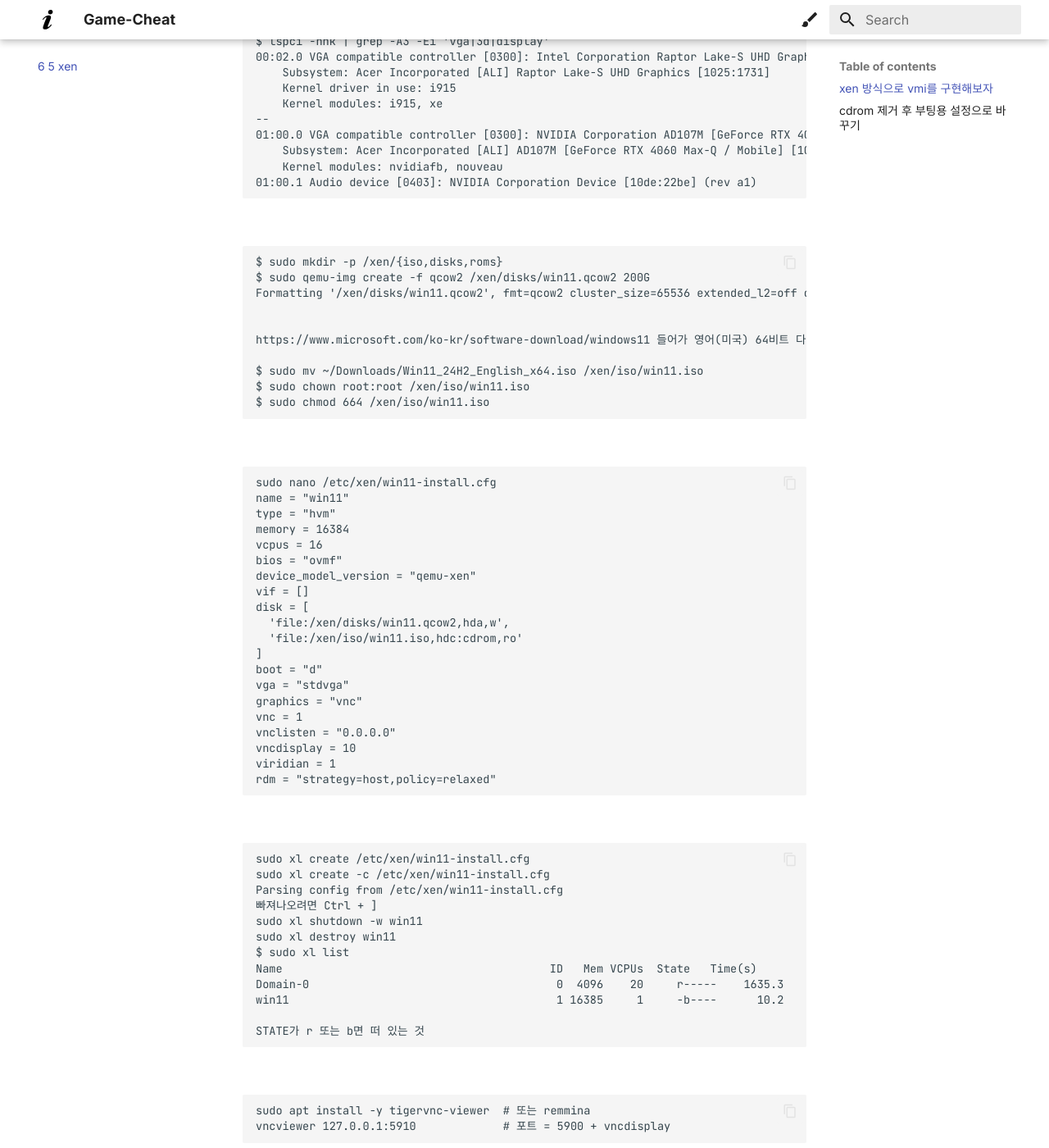
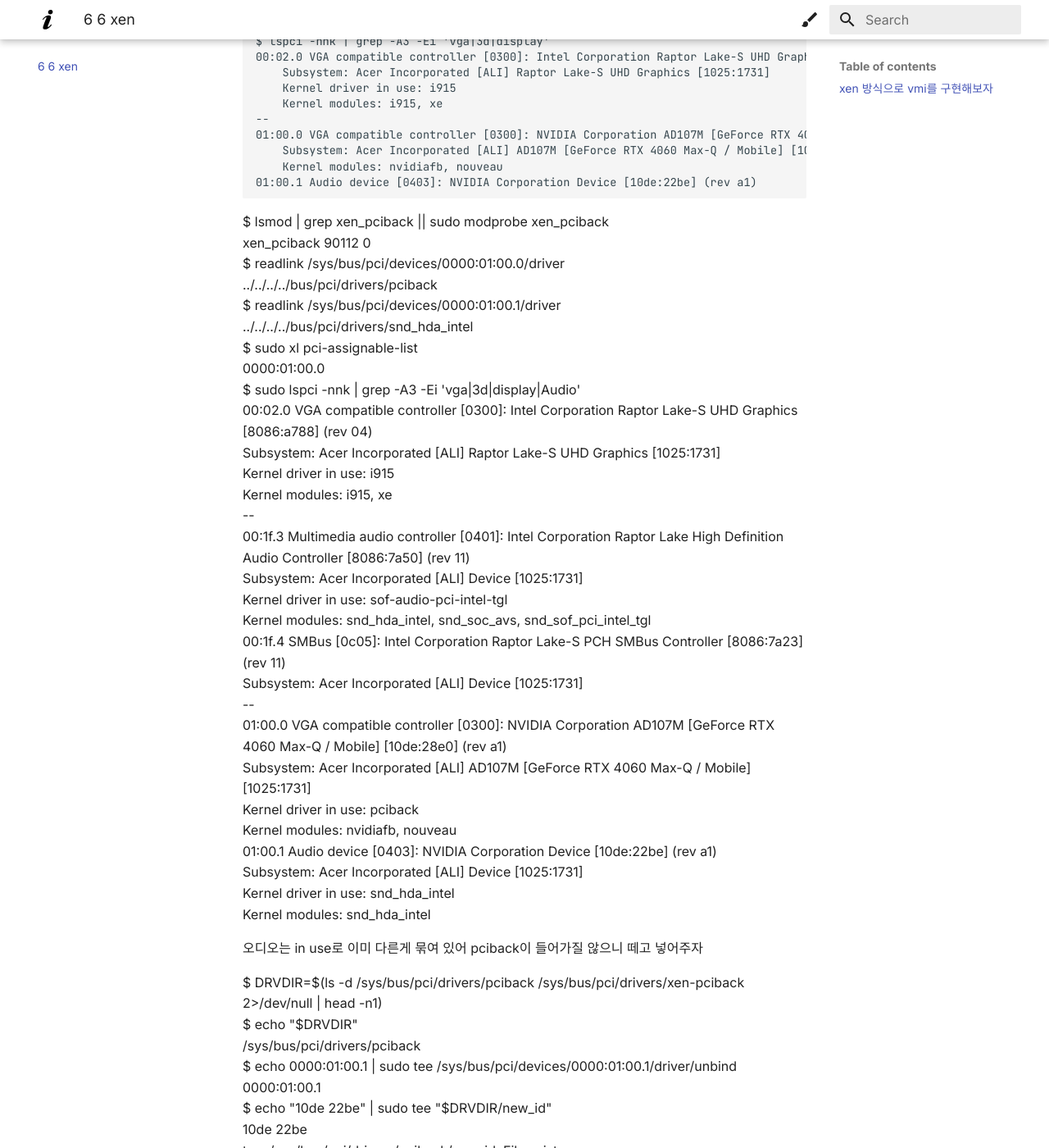
Before and after one commit to kkongnyang2/game-cheat, an MkDocs documentation site: the page built from docs/6-6-xen.md, in a window 1280 px wide and 1400 px high, scrolled down 1861 px. Shown: the whole window at 82% size. Built offline with MkDocs 1.6.1 and Material for MkDocs 9.7.7, drawn with Linux system fonts in a browser that asks for light colours; some of the changed text lies outside the part shown.

Commit message:
2025.08.18

````diff
--- /dev/null
+++ b/docs/6-5-xen-fail.md
@@ -0,0 +1,134 @@
+bios 설정
+```
+VT-x, VT-d 켜기
+Secure boot 끄기(서명 문제 회피에 유리. 바로 안꺼지면 바이오스 비번 설정한 후 끈 후 비번 다시 없애면 됨)
+vmd controller 끄기(advanced-main에서 ctrl+s 눌러 히든옵션 띄우면 됨)
+display mode : optimus
+```
+* optimus = igpu 직결, dgpu 도움
+* dgpu only = dgpu 직결
+* auto select = 위 두개 중에 자동선택
+
+
+24.04 설치시 드라이버 두개 다 미체크
+```
+$ lspci -nnk | grep -A3 -Ei 'vga|3d|display'
+00:02.0 VGA compatible controller [0300]: Intel Corporation Raptor Lake-S UHD Graphics [8086:a788] (rev 04)
+	Subsystem: Acer Incorporated [ALI] Raptor Lake-S UHD Graphics [1025:1731]
+	Kernel driver in use: i915
+	Kernel modules: i915, xe
+--
+01:00.0 VGA compatible controller [0300]: NVIDIA Corporation AD107M [GeForce RTX 4060 Max-Q / Mobile] [10de:28e0] (rev a1)
+	Subsystem: Acer Incorporated [ALI] AD107M [GeForce RTX 4060 Max-Q / Mobile] [1025:1731]
+	Kernel driver in use: nouveau
+	Kernel modules: nvidiafb, nouveau
+```
+
+패키지 설치
+```
+$ sudo apt update
+$ sudo apt install -y xen-system-amd64 ovmf qemu-system-x86
+```
+
+1차 시도
+```
+xen 부팅하면서 e
+systemd.unit=multi-user.target module_blacklist=nvidia,nvidia_drm,nvidia_modeset nouveau.modeset=0 추가하고 f10
+```
+* 안켜짐
+
+2차 시도
+```
+$ sudo nano /etc/gdm3/custom.conf
+WaylandEnable=false
+$ sudo systemctl restart gdm
+아까처럼 부팅
+```
+* 안켜짐
+
+3차 시도
+```
+$ sudo journalctl -k -b -1 -n 300 --no-pager | less
+오디오 드라이버가 오랫동안 시간끌다 안들어간 로그 확인
+$ echo 'options snd-intel-dspcfg dsp_driver=1' | sudo tee /etc/modprobe.d/alsa-base.conf
+$ sudo update-grub
+$ sudo update-initramfs -u
+아까처럼 부팅
+```
+* 안켜짐
+
+4차 시도
+```
+$ sudo journalctl -k -b -1 -n 300 --no-pager | less
+내 igpu인 a788이 i915를 거부하는거 확인. xe로 교체하라함
+$ echo "options xe force_probe=a788" | sudo tee /etc/modprobe.d/xe-force.conf
+options xe force_probe=a788
+$ echo "options i915 force_probe=!a788" | sudo tee /etc/modprobe.d/i915-noforce.conf
+bash: !a788: event not found
+$ echo 'options i915 force_probe=!a788' | sudo tee /etc/modprobe.d/i915-noforce.conf
+$ echo -e "blacklist nvidia\nblacklist nvidia_drm\nblacklist nvidia_modeset\nblacklist nouveau" \
+| sudo tee /etc/modprobe.d/blacklist-nvidia.conf
+blacklist nvidia
+blacklist nvidia_drm
+blacklist nvidia_modeset
+blacklist nouveau
+$ sudo nano /etc/default/grub
+i915.force_probe=!a788 xe.force_probe=a788
+$ sudo tee /etc/modprobe.d/blacklist-audio.conf >/dev/null <<'EOF'
+# SOF(PCI/Intel) 계열 전부 차단
+blacklist snd_sof_pci
+blacklist snd_sof
+blacklist snd_sof_intel_hda_common
+blacklist snd_sof_intel_hda
+blacklist snd_sof_pci_intel_tgl
+blacklist snd_sof_pci_intel_mtl
+blacklist snd_sof_pci_intel_lnl
+# HDA 인텔 드라이버/코덱 차단(완전 무음이 목적일 때)
+blacklist snd_hda_intel
+blacklist snd_hda_codec_hdmi
+# (선택) 사운드와이어도 함께 차단
+blacklist soundwire_intel
+EOF
+$ sudo update-grub
+$ sudo update-initramfs -u
+아까처럼 부팅
+```
+* 안켜짐
+
+5차 시도
+```
+$ sudo journalctl -k -b -1 -n 300 --no-pager | less
+교체한 xe 또한 내 igpu인 a788이 거부하는걸 확인
+$ lspci -nn -d 8086: -k | sed -n '/VGA/,+2p'
+00:02.0 VGA compatible controller [0300]: Intel Corporation Raptor Lake-S UHD Graphics [8086:a788] (rev 04)
+	Subsystem: Acer Incorporated [ALI] Raptor Lake-S UHD Graphics [1025:1731]
+	Kernel driver in use: xe
+$ sudo rm -f /etc/modprobe.d/xe-force.conf /etc/modprobe.d/i915-noforce.conf
+# i915를 강제 프로브 + PSR 끄기(보수)
+$ echo 'options i915 force_probe=a788 enable_psr=0' | sudo tee /etc/modprobe.d/i915-force.conf
+$ sudo nano /etc/default/grub
+# GRUB_CMDLINE_LINUX_DEFAULT= 에 다음을 포함
+#   intel_iommu=on,igfx_off
+$ sudo update-grub
+$ sudo update-initramfs -u
+아까처럼 부팅
+```
+* 안켜짐
+
+6차 시도
+```
+$ sudo journalctl -k -b -1 -n 300 --no-pager | less
+백라이트 문제 확인
+$ lspci -nn -d 8086: -k | sed -n '/VGA/,+2p'
+00:02.0 VGA compatible controller [0300]: Intel Corporation Raptor Lake-S UHD Graphics [8086:a788] (rev 04)
+	Subsystem: Acer Incorporated [ALI] Raptor Lake-S UHD Graphics [1025:1731]
+	Kernel driver in use: i915
+$ ls -1 /sys/class/backlight
+nvidia_wmi_ec_backlight
+$ sudo nano /etc/default/grub
+acpi_backlight=native video.use_native_backlight=1 i915.enable_dpcd_backlight=1 i915.enable_psr=0
+```
+* 안켜짐
+
+
+뭐가 문제냐? xen 하이퍼바이저에서는 보안/격리를 위해 메모리를 보수적으로 잡음. 베어메탈에서는 a788이 요청하는 dma api가 iommu에서 바로 수용되는데 xen 하이퍼바이저에서는 swiotlb를 통해 바운스하기에 a788가 요청하는 크기/연속성/정렬/일관성을 만족하지 못함.
--- a/docs/6-5-xen.md
+++ b/docs/6-6-xen.md
@@ -93,18 +91,136 @@ $ lspci -nnk | grep -A3 -Ei 'vga|3d|display'
 	Kernel modules: nvidiafb, nouveau
 01:00.1 Audio device [0403]: NVIDIA Corporation Device [10de:22be] (rev a1)
 ```
+
+$ lsmod | grep xen_pciback || sudo modprobe xen_pciback
+xen_pciback            90112  0
+$ readlink /sys/bus/pci/devices/0000:01:00.0/driver
+../../../../bus/pci/drivers/pciback
+$ readlink /sys/bus/pci/devices/0000:01:00.1/driver
+../../../../bus/pci/drivers/snd_hda_intel
+$ sudo xl pci-assignable-list
+0000:01:00.0
+$ sudo lspci -nnk | grep -A3 -Ei 'vga|3d|display|Audio'
+00:02.0 VGA compatible controller [0300]: Intel Corporation Raptor Lake-S UHD Graphics [8086:a788] (rev 04)
+	Subsystem: Acer Incorporated [ALI] Raptor Lake-S UHD Graphics [1025:1731]
+	Kernel driver in use: i915
+	Kernel modules: i915, xe
+--
+00:1f.3 Multimedia audio controller [0401]: Intel Corporation Raptor Lake High Definition Audio Controller [8086:7a50] (rev 11)
+	Subsystem: Acer Incorporated [ALI] Device [1025:1731]
+	Kernel driver in use: sof-audio-pci-intel-tgl
+	Kernel modules: snd_hda_intel, snd_soc_avs, snd_sof_pci_intel_tgl
+00:1f.4 SMBus [0c05]: Intel Corporation Raptor Lake-S PCH SMBus Controller [8086:7a23] (rev 11)
+	Subsystem: Acer Incorporated [ALI] Device [1025:1731]
+--
+01:00.0 VGA compatible controller [0300]: NVIDIA Corporation AD107M [GeForce RTX 4060 Max-Q / Mobile] [10de:28e0] (rev a1)
+	Subsystem: Acer Incorporated [ALI] AD107M [GeForce RTX 4060 Max-Q / Mobile] [1025:1731]
+	Kernel driver in use: pciback
+	Kernel modules: nvidiafb, nouveau
+01:00.1 Audio device [0403]: NVIDIA Corporation Device [10de:22be] (rev a1)
+	Subsystem: Acer Incorporated [ALI] Device [1025:1731]
+	Kernel driver in use: snd_hda_intel
+	Kernel modules: snd_hda_intel
+
+오디오는 in use로 이미 다른게 묶여 있어 pciback이 들어가질 않으니 떼고 넣어주자
+
+$ DRVDIR=$(ls -d /sys/bus/pci/drivers/pciback /sys/bus/pci/drivers/xen-pciback 2>/dev/null | head -n1)
+$ echo "$DRVDIR"
+/sys/bus/pci/drivers/pciback
+$ echo 0000:01:00.1 | sudo tee /sys/bus/pci/devices/0000:01:00.1/driver/unbind
+0000:01:00.1
+$ echo "10de 22be" | sudo tee "$DRVDIR/new_id"
+10de 22be
+tee: /sys/bus/pci/drivers/pciback/new_id: File exists
+$ echo 0000:01:00.1 | sudo tee "$DRVDIR/bind"
+0000:01:00.1
+$ readlink /sys/bus/pci/devices/0000:01:00.1/driver
+../../../../bus/pci/drivers/pciback
+kkongnyang2@acer:~$ sudo xl pci-assignable-list
+0000:01:00.0
+0000:01:00.1
+
+
+
+
 ```
 $ sudo mkdir -p /xen/{iso,disks,roms}
 $ sudo qemu-img create -f qcow2 /xen/disks/win11.qcow2 200G
 Formatting '/xen/disks/win11.qcow2', fmt=qcow2 cluster_size=65536 extended_l2=off compression_type=zlib size=214748364800 lazy_refcounts=off refcount_bits=16
-
+sudo qemu-img create -f raw /xen/disks/win11.raw 150G
 
 https://www.microsoft.com/ko-kr/software-download/windows11 들어가 영어(미국) 64비트 다운로드. Win11_24H2_English_x64.iso. 윈도우 설치를 위한 DVD 역할.
+https://fedorapeople.org/groups/virt/virtio-win/direct-downloads/ 들어가 stable-virtio/virtio-win-0.1.271.iso 다운
+
 
 $ sudo mv ~/Downloads/Win11_24H2_English_x64.iso /xen/iso/win11.iso
 $ sudo chown root:root /xen/iso/win11.iso
 $ sudo chmod 664 /xen/iso/win11.iso
+sudo mv ~/Downloads/virtio-win-0.1.271.iso /xen/iso/virtio-win.iso
+sudo chown root:root /xen/iso/virtio-win.iso
+sudo chmod 664 /xen/iso/virtio-win.iso
 ```
+```
+sudo nano /etc/xen/win11-install.cfg
+name = "win11"
+type = "hvm"
+memory = 16384
+vcpus = 16
+
+bios = "ovmf"
+device_model_version = "qemu-xen"
+
+# 네트워크: 설치만 볼 거면 e1000로 시작
+vif = [ 'bridge=br0,model=e1000' ]
+
+# 부팅순서: CD 먼저
+boot = "d"
+
+# 디스크/ISO (설치가 끝나면 나중에 virtio로 갈아타면 됨)
+disk = [
+  'file:/xen/disks/win11.qcow2,hda,w',
+  'file:/xen/iso/win11.iso,hdc:cdrom,ro',
+  'file:/xen/iso/virtio-win.iso,hdd:cdrom,ro'
+]
+
+# 화면은 dGPU만 (VNC 안 뜸 → 외부 모니터 필수)
+vga = "none"
+graphics = "none"
+
+# dGPU + 오디오 함수 패스스루
+#   '01:00.1,permissive=1,rdm_policy=relaxed'
+pci = [
+  '01:00.0,permissive=1,rdm_policy=relaxed'
+]
+
+viridian = 1
+rdm = "strategy=host,policy=relaxed"
+```
+
+echo 1 | sudo tee /sys/bus/pci/devices/0000:01:00.0/rom
+sudo dd if=/sys/bus/pci/devices/0000:01:00.0/rom of=/xen/roms/rtx4060.rom bs=1K
+echo 0 | sudo tee /sys/bus/pci/devices/0000:01:00.0/rom
+
+sudo netplan try     # 120초 내 확인; 실패하면 자동 롤백
+sudo netplan apply
+/etc/netplan/02-br0.yaml
+network:
+  version: 2
+  renderer: NetworkManager
+
+  ethernets:
+    enp68s0:
+      dhcp4: false
+      optional: true
+
+  bridges:
+    br0:
+      interfaces: [enp68s0]
+      dhcp4: true
+      parameters:
+        stp: false
+        forward-delay: 0
+
 ```
 sudo nano /etc/xen/win11-install.cfg
 name = "win11"
@@ -129,6 +245,7 @@ rdm = "strategy=host,policy=relaxed"
 ```
 ```
 sudo xl create /etc/xen/win11-install.cfg
+$ sudo xl -vvv create /etc/xen/win11-install.cfg 2>&1 | tee ~/win11.xlcreate.log
 sudo xl create -c /etc/xen/win11-install.cfg
 Parsing config from /etc/xen/win11-install.cfg
 빠져나오려면 Ctrl + ]
@@ -148,8 +265,28 @@ vncviewer 127.0.0.1:5910             # 포트 = 5900 + vncdisplay
 
 설치가 끝나면 ISO 줄이고 정상 부팅 확인:
 
-# cdrom 제거 후 부팅용 설정으로 바꾸기
-sudo sed -i '/cdrom/d' /etc/xen/win11.cfg
-sudo sed -i 's/boot = "dc"/boot = "c"/' /etc/xen/win11.cfg
-sudo xl destroy win11 || true
-sudo xl create -c /etc/xen/win11.cfg
+
+
+auto select와 optimus 차이
+지금까지는 optimus는 백라이트 밝기 조절이 안되는거밖에 없음. 둘다 잘 부팅됨
+
+
+베어메탈 우분투에선
+```
+$ lspci -nnk | grep -A3 -Ei 'vga|3d|display'
+00:02.0 VGA compatible controller [0300]: Intel Corporation Raptor Lake-S UHD Graphics [8086:a788] (rev 04)
+	Subsystem: Acer Incorporated [ALI] Raptor Lake-S UHD Graphics [1025:1731]
+	Kernel driver in use: i915
+	Kernel modules: i915, xe
+--
+01:00.0 VGA compatible controller [0300]: NVIDIA Corporation AD107M [GeForce RTX 4060 Max-Q / Mobile] [10de:28e0] (rev a1)
+	Subsystem: Acer Incorporated [ALI] AD107M [GeForce RTX 4060 Max-Q / Mobile] [1025:1731]
+	Kernel driver in use: nouveau
+	Kernel modules: nvidiafb, nouveau
+
+$ sudo xl list
+ERROR:  Can't find hypervisor information in sysfs!
+```
+
+
+chmod로 666 줬더니 드디어 정상 작동하기 시작
````
Also changed, not shown: other parts of docs/6-6-xen.md (+2 -4 lines), docs/6-4-kvmi-v7.md (+1 -1 lines).
